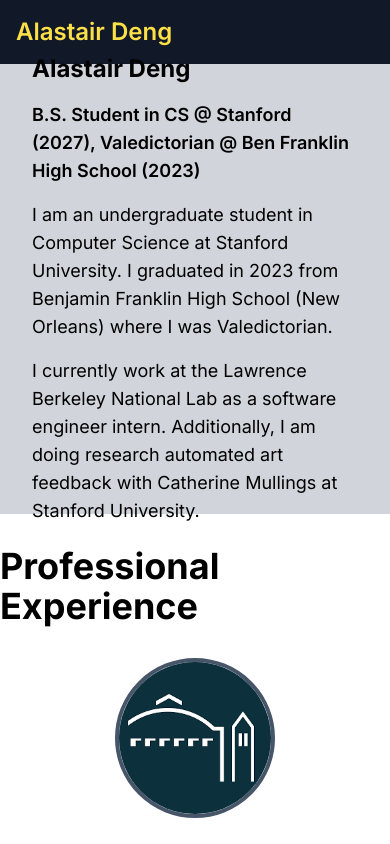
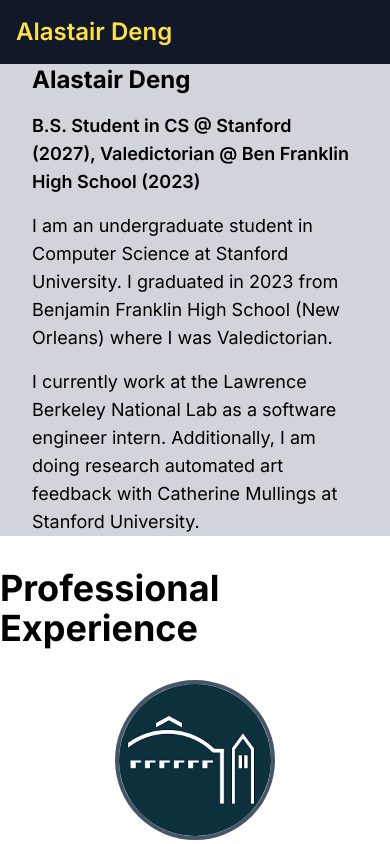
Before and after one commit to adeng27/personal-website, a Next.js app: page / in a window 390 px wide. Shown: the top 844 px of the page. Built offline with nearby package versions, Linux system fonts and the light colour scheme.

Commit message:
final mobile?

```diff
--- a/components/HeroSection.tsx
+++ b/components/HeroSection.tsx
@@ -50,7 +50,7 @@
             </div>
         </div>
 
-        <div className="flex md:hidden justify-center items-center gap-12 w-screen bg-gray-300 h-[450px] px-8">
+        <div className="flex md:hidden justify-center items-center gap-12 w-screen bg-gray-300 min-h-[450px] h-fit px-8">
             {/* <div className="flex flex-col items-center justify-center gap-3 h-[400px]">
                 <Image
                     src={"/personal_website_photo.JPG"}
@@ -74,7 +74,7 @@
                     </Link>
                 </div>
             </div> */}
-            <div className="flex flex-col w-[760px] h-[400px] justify-center gap-4">
+            <div className="flex flex-col w-[760px] min-h-[400px] h-fit justify-center gap-4">
                 <h1 className="text-2xl font-bold">Alastair Deng</h1>
                 <p className="text-lg font-semibold">B.S. Student in CS @ Stanford (2027), Valedictorian @ Ben Franklin High School (2023)</p>
                 <p className="text-lg">
```
